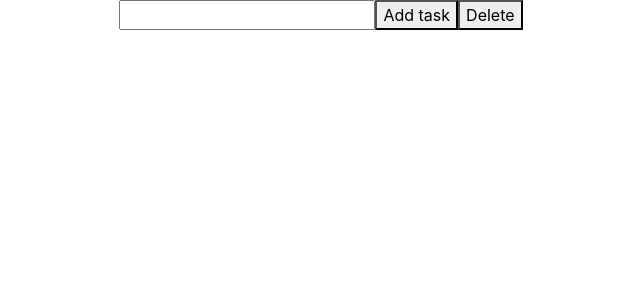
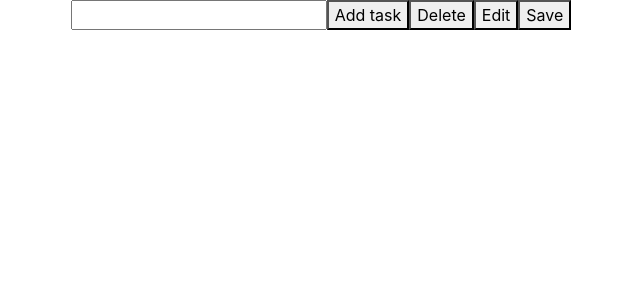
Before and after one commit to VladimirRM/My-todo-list-react-js, a React (Create React App) app: page / in a window 1280 px wide. Shown: the top 300 px of the page, without its empty margins (319-959 px from the left). Built offline with nearby package versions, Linux system fonts and the light colour scheme.

Commit message:
add main buttons

```diff
--- a/src/App.js
+++ b/src/App.js
@@ -11,8 +11,12 @@ const App = () => {
 const addTodo=()=>{
     const newTodo = {
       id:uuidv4(),
-      item:input,
+      title:input,
     }
+    setTodos([...todos,newTodo])
+
+}
+const deleteTodo =()=>{
 
 }
 
@@ -23,7 +27,12 @@ const addTodo=()=>{
       onChange={(e)=>setInput(e.target.value)}
       value={input} />
       <button onClick={addTodo}>Add task</button>
+
+
+
       <button onClick={()=>deleteTodo(input.id)}>Delete</button>
+      <button onClick={()=>editTodo(input,id.input,title)}>Edit</button>
+      <button onClick={()=>saveTodo(input,id)}>Save</button>
 
     </div>
 
```
